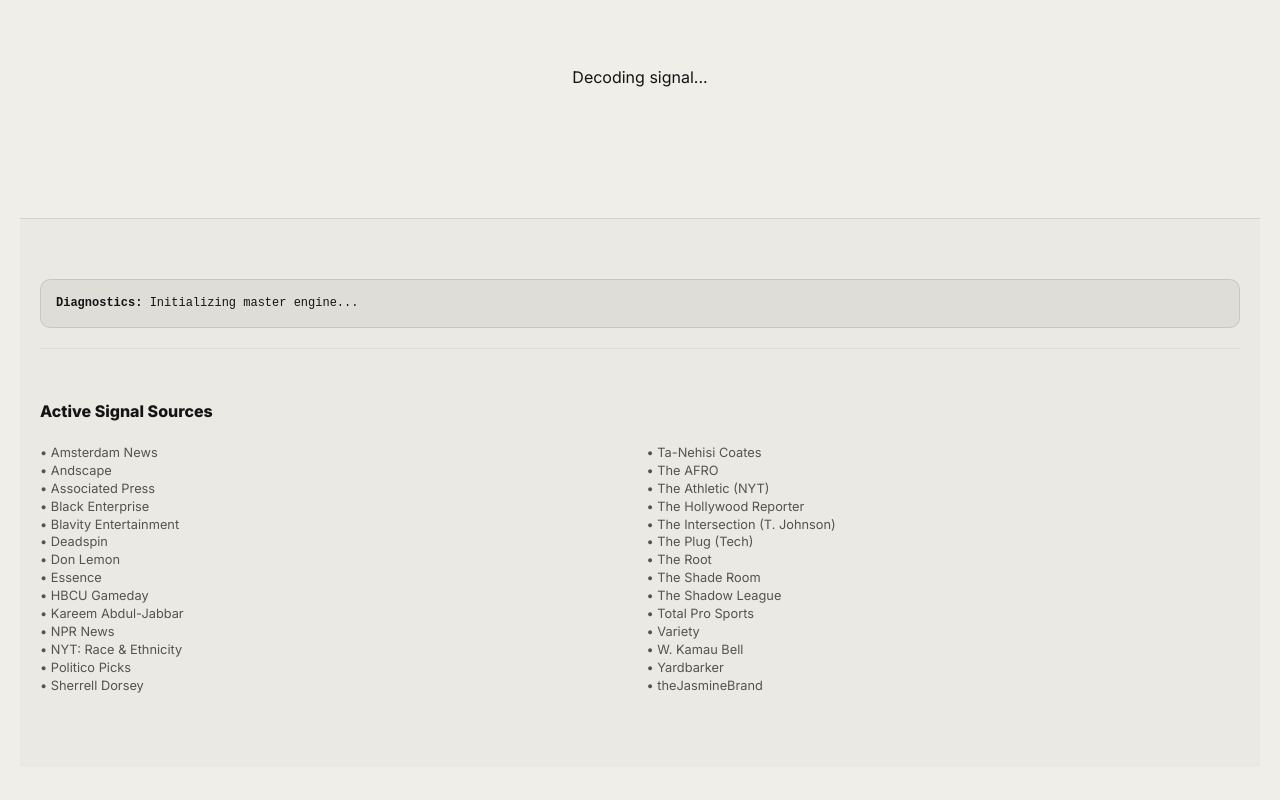
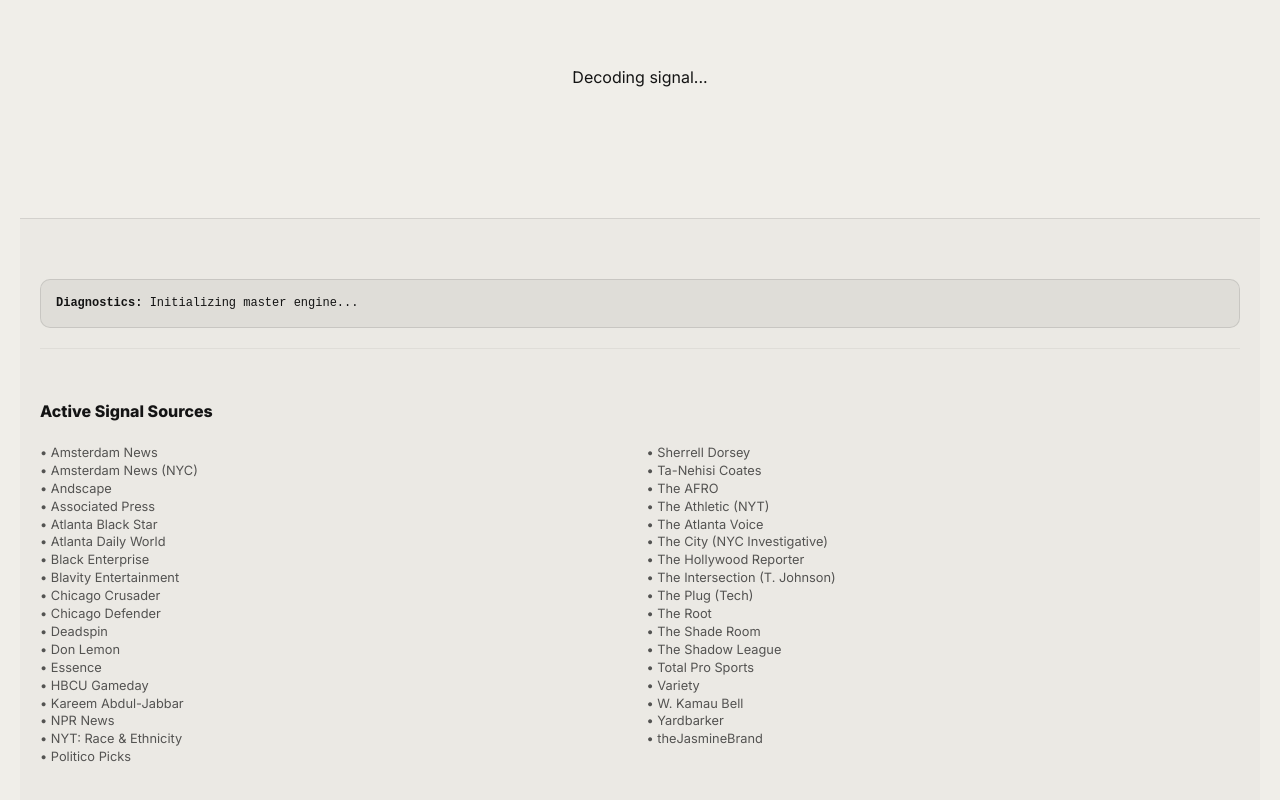
Before and after one commit to princenyc/my-news-feed, a plain HTML site: page index.html in a window 1280 px wide. Shown: the part 406-1206 px from the top of the page. Drawn offline with Linux system fonts and the light colour scheme; no server answers; a web font is replaced by a local one.

Commit message:
Update index.html

```diff
--- a/index.html
+++ b/index.html
@@ -55,6 +55,19 @@
     const IMPACT_WORDS = ["supreme court", "policy","VC funding", "capital", "generational wealth", "investment", "reform", "justice", "executive order", "advocacy", "equity", "labor", "leadership", "legislation", "federal", "voting", "reparations", "wealth gap", "civil rights", "innovation", "homeownership"];
 
     const SOURCES = [
+        // === LOCAL SIGNALS: NYC ===
+       { name: "The City (NYC Investigative)", url: "https://www.thecity.nyc/rss/index.xml", tier: 270, category: "news" },
+       { name: "Amsterdam News (NYC)", url: "https://amsterdamnews.com/feed/", tier: 270, category: "news" },
+
+// === LOCAL SIGNALS: ATLANTA ===
+      { name: "The Atlanta Voice", url: "https://theatlantavoice.com/feed/", tier: 270, category: "news" },
+      { name: "Atlanta Black Star", url: "https://atlantablackstar.com/feed/", tier: 270, category: "news" },
+      { name: "Atlanta Daily World", url: "https://atlantadailyworld.com/feed/", tier: 270, category: "news" },
+
+// === LOCAL SIGNALS: CHICAGO ===
+        { name: "Chicago Defender", url: "https://chicagodefender.com/feed/", tier: 270, category: "news" },
+        { name: "Chicago Crusader", url: "https://chicagocrusader.com/feed/", tier: 270, category: "news" },
+
         { name: "Kareem Abdul-Jabbar", url: "https://kareem.substack.com/feed", tier: 300, category: "news" },
         { name: "Ta-Nehisi Coates", url: "https://ta-nehisicoates.substack.com/feed", tier: 300, category: "news" },
         { name: "Don Lemon", url: "https://donlemon.substack.com/feed", tier: 300, category: "news" },
```
